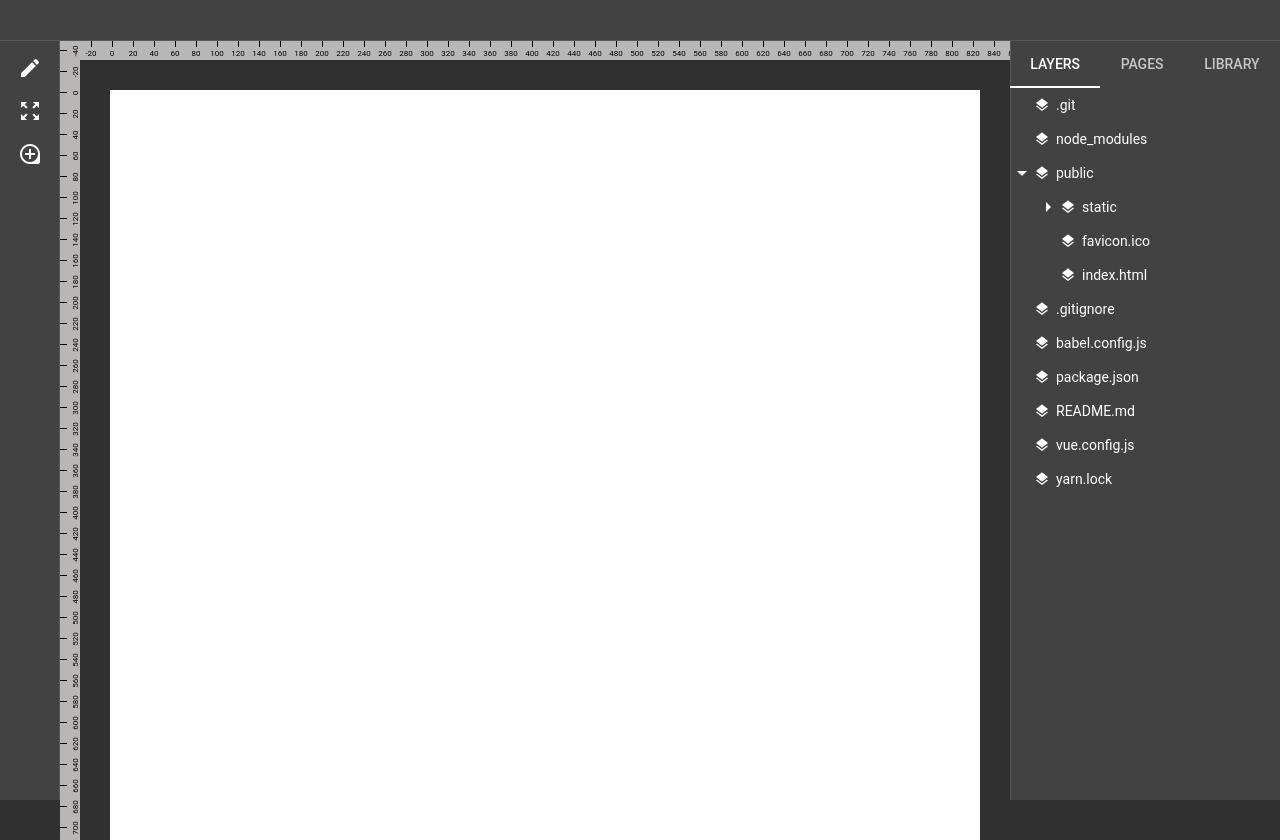
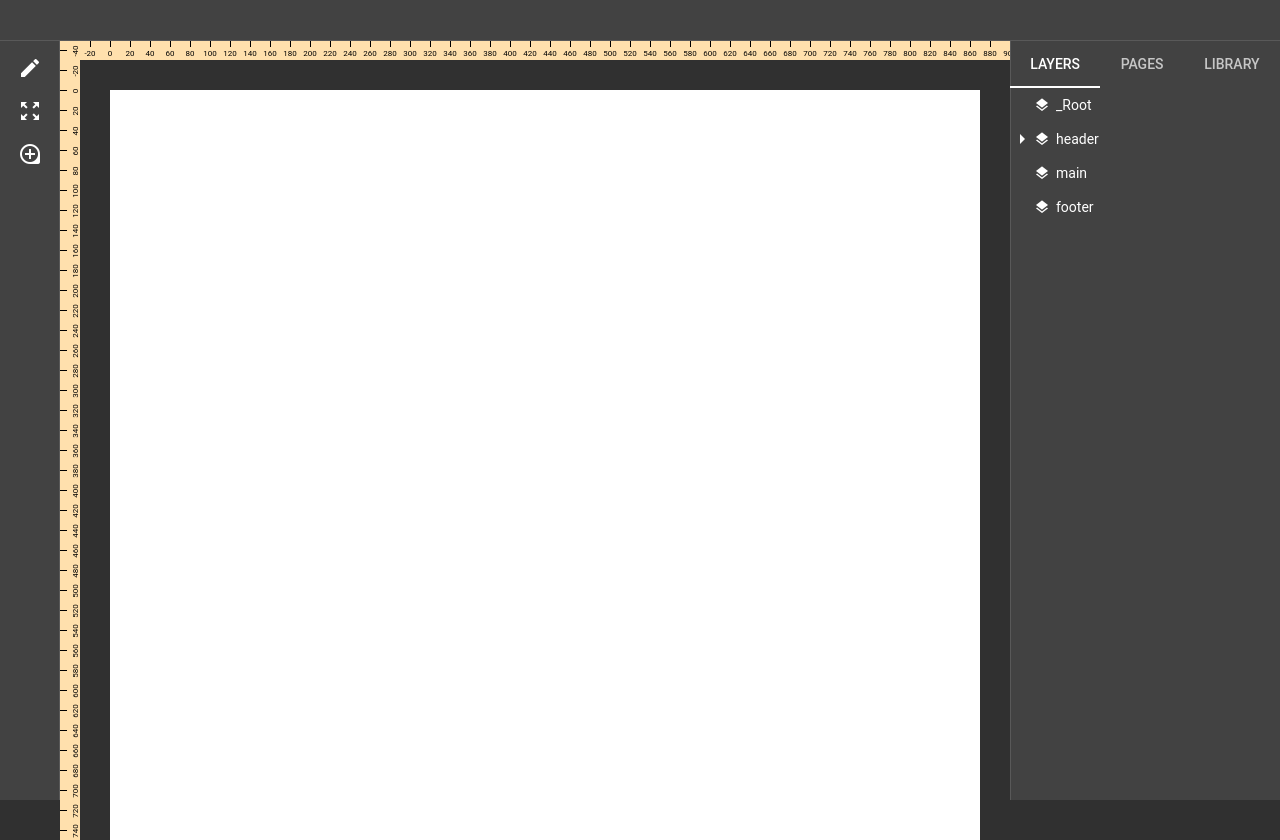
Before and after one commit to karlito40/codepen, a Vue app in the folder web-builder/: page / in a window 1280 px wide. Shown: the top 840 px of the page. Built offline with nearby package versions, Linux system fonts and the light colour scheme.

Commit message:
add pages

```diff
--- a/web-builder/src/components/LayerTree.vue
+++ b/web-builder/src/components/LayerTree.vue
@@ -15,65 +15,18 @@
 </template>
 
 <script>
+import { getCurrentPage } from '../fixtures/project';
+
 export default {
   name: 'LayerTree',
   data: () => ({
-      open: ['public'],
+    // open: ['public'],
+    open: [],
     tree: [],
-      items: [
-        {
-          name: '.git'
-        },
-        {
-          name: 'node_modules'
-        },
-        {
-          name: 'public',
-          children: [
-            {
-              name: 'static',
-              children: [{
-                name: 'logo.png',
-                file: 'png'
-              }]
-            },
-            {
-              name: 'favicon.ico',
-              file: 'png'
-            },
-            {
-              name: 'index.html',
-              file: 'html'
-            }
-          ]
-        },
-        {
-          name: '.gitignore',
-          file: 'txt'
-        },
-        {
-          name: 'babel.config.js',
-          file: 'js'
-        },
-        {
-          name: 'package.json',
-          file: 'json'
-        },
-        {
-          name: 'README.md',
-          file: 'md'
-        },
-        {
-          name: 'vue.config.js',
-          file: 'js'
-        },
-        {
-          name: 'yarn.lock',
-          file: 'txt'
-        }
-      ]
+    items: getCurrentPage().tree
   })
 }
+
 </script>
 
 <style scoped>
--- a/web-builder/src/components/Library.vue
+++ b/web-builder/src/components/Library.vue
@@ -1,15 +1,16 @@
 <template>
   <div class="library">
-    <v-card class="content" flat>
-      <v-list>
+    <v-list class="content">
       <template v-for="(item, index) in items">
         <v-subheader v-if="item.header" :key="item.header">
           {{ item.header }}
         </v-subheader>
         <v-divider v-else-if="item.divider" :key="index"></v-divider>
-
-
-          <v-list-tile v-else :key="item.title">
+        <v-list-tile v-else
+          :key="item.id"
+          ripple
+          @click="() => {}"
+        >
           <v-list-tile-action>
             <v-icon>layers</v-icon>
           </v-list-tile-action>
@@ -21,12 +22,6 @@
         </v-list-tile>
       </template>
     </v-list>
-
-      <!-- <v-card-text>
-        <p>Hello</p>
-        <p>Hello</p>
-      </v-card-text> -->
-    </v-card>
     <v-text-field
       class="search"
       placeholder="Search"
@@ -45,7 +40,7 @@ import library from '../fixtures/library';
 export default {
   name: 'Library',
   data() {
-    return { items: library};
+    return { items: library };
   }
 }
 </script>
--- /dev/null
+++ b/web-builder/src/components/PageList.vue
@@ -0,0 +1,39 @@
+<template>
+  <div class="page-list">
+    <v-list>
+      <v-list-tile>
+        <v-list-tile-content/>
+        <v-list-tile-action>
+          <v-tooltip left>
+            <v-btn icon slot="activator">
+              <v-icon>add_circle</v-icon>
+            </v-btn>
+            <span>New page</span>
+          </v-tooltip>
+        </v-list-tile-action>
+      </v-list-tile>
+      <v-divider/>
+
+      <template v-for="(page, index) in pages">
+        <v-list-tile :key="'tile-'+index" ripple @click="() => {}">
+          <v-list-tile-content>{{page.name}}</v-list-tile-content>
+          <v-list-tile-action>
+            <v-icon>link</v-icon>
+          </v-list-tile-action>
+        </v-list-tile>
+        <v-divider :key="'divider-'+index"/>
+      </template>
+    </v-list>
+  </div>
+
+</template>
+<script>
+import project from '../fixtures/project';
+
+export default {
+  name: 'PageList',
+  data() {
+    return { pages: project.pages };
+  }
+}
+</script>
--- a/web-builder/src/components/Rule.vue
+++ b/web-builder/src/components/Rule.vue
@@ -6,11 +6,15 @@
       :class="dir"
       :ref="dir"
       :key="dir"
-      :style="stylingRule(dir)"
+      :style="$data[dir].style"
     >
-      <div class="px" v-for="px in $data[dir].range" :key="px">
+      <div class="px"
+        v-for="indicator in $data[dir].indicators"
+        :key="indicator.content"
+        :style="indicator.style"
+      >
         <div class="indicator"></div>
-        <div class="text">{{px}}</div>
+        <div class="text">{{indicator.content}}</div>
       </div>
     </div>
   </div>
@@ -22,8 +26,8 @@ export default {
   name: 'Rule',
   data() {
     return {
-      vertical: {range: [], padding: 0, size: 0},
-      horizontal: {range: [], padding: 0, size: 0},
+      vertical: {indicators: [], style: {}},
+      horizontal: {indicators: [], style: {}},
     }
   },
   methods: {
@@ -33,7 +37,6 @@ export default {
 
       if(dir === 'vertical') {
         paddingTarget = 'paddingTop';
-        paddingTarget = 'paddingTop';
         dimTarget = 'height';
       }
 
@@ -42,7 +45,7 @@ export default {
         [dimTarget]: this[dir].size + 'px',
       }
     },
-    createInterval([startAt, endAt], size) {
+    createInterval(dir, [startAt, endAt], size) {
       const previous = Array(Math.abs(startAt))
         .fill()
         .map((v, index) => -index)
@@ -54,8 +57,30 @@ export default {
         .map((v, index) => index)
         .filter(px => (px % WITH_INTERVAL) === 0);
 
-      const skipPixel = Math.abs(startAt) - Math.abs(previous[0]);
-      return {range: [...previous, ...next], padding: skipPixel, size};
+      const padding = Math.abs(startAt) - Math.abs(previous[0]);
+
+      let positionTarget = 'left';
+      let sizeTarget = 'width';
+      if(dir === 'vertical') {
+        positionTarget = 'top';
+        sizeTarget = 'height';
+      }
+
+      const indicators = [...previous, ...next].map((indicator, i) => {
+        return {
+          content: indicator,
+          style: {
+            [positionTarget]: (i * WITH_INTERVAL + padding) + 'px'
+          }
+        }
+      });
+
+      return {
+        indicators,
+        style: {
+          [sizeTarget]: size + 'px'
+        }
+      };
     }
   },
   mounted() {
@@ -66,8 +91,8 @@ export default {
     const width = parseInt(style.width, 10);
     const height = parseInt(style.height, 10)
 
-    this.horizontal = this.createInterval([-paddingLeft, width - paddingLeft], width);
-    this.vertical = this.createInterval([-paddingTop, height - paddingTop], height);
+    this.horizontal = this.createInterval('horizontal', [-paddingLeft, width - paddingLeft], width);
+    this.vertical = this.createInterval('vertical', [-paddingTop, height - paddingTop], height);
   }
 }
 </script>
@@ -82,10 +107,9 @@ $RULE_SIZE: 20px;
   position: absolute;
   top: 0;
   left: 0;
-  display: flex;
   font-size: 8px;
   overflow: hidden;
-  background: #b9b6b6;
+  background: #ffe0ad;
 
 }
 
@@ -96,16 +120,11 @@ $RULE_SIZE: 20px;
 
   .rule.vertical {
     width: $RULE_SIZE;
-    flex-direction: column;
   }
 
-.px {
-  flex-shrink: 0;
-  flex-grow: 0;
-}
+.px { position: absolute; }
 
   .horizontal .px {
-    margin-right: $WITH_INTERVAL;
     height: 100%;
     width: 1px;
   }
@@ -126,7 +145,6 @@ $RULE_SIZE: 20px;
   }
 
   .vertical .px {
-    margin-bottom: $WITH_INTERVAL;
     height: 1px;
     width: 100%;
   }
--- a/web-builder/src/components/SidebarScheme.vue
+++ b/web-builder/src/components/SidebarScheme.vue
@@ -12,17 +12,15 @@
 <script>
 import LayerTree from './LayerTree';
 import Library from './Library';
+import PageList from './PageList';
 
-const Pages = {
-  name: 'Pages'
-}
 export default {
   name: 'SidebarScheme',
   data() {
     return {
       schemeTabs: [
         {title: 'Layers', component: LayerTree },
-        {title: 'Pages', component: Pages },
+        {title: 'Pages', component: PageList },
         {title: 'Library', component: Library },
       ]
     };
--- a/web-builder/src/fixtures/library.js
+++ b/web-builder/src/fixtures/library.js
@@ -1,50 +1,34 @@
-export default [
-  {
-    title: '<Div/>',
-    subtitle: "Div component"
-  },
-  { divider: true, inset: true },
-  {
-    title: '<Link/>',
-    subtitle: "Link component"
-  },
-  { divider: true, inset: true },
-  {
-    title: '<Image/>',
-    subtitle: "Image component"
-  },
-  { divider: true, inset: true },
-  {
-    title: '<Video/>',
-    subtitle: "Video component"
-  },
-  { divider: true, inset: true },
-  {
-    title: '<Youtube/>',
-    subtitle: "Youtube component"
-  },
-  { divider: true, inset: true },
-  {
-    title: '<Article/>',
-    subtitle: "Article component"
-  },
-  {
-    title: '<Section/>',
-    subtitle: "Section component"
-  },
-  { header: '@vuetify' },
-  {
-    title: '<Carousel/>',
-    subtitle: "Carousel component"
-  },
-  { header: '@karlito40' },
-  {
-    title: '<Animation/>',
-    subtitle: "Animation component"
-  },
-  { header: 'Personal' },
-  {
-    title: '<Form/>',
-    subtitle: "Form component"
-  },
-]
+const components = {
+  Common: {components: ['Div', 'Link', 'Span'], header: true},
+  Semantic: ['Section', 'Article', 'Nav', 'Aside', 'Header', 'Footer'],
+  Media: ['Image', 'Video', 'Youtube'],
+  Form: ['Form', 'Input', 'Textarea', 'Button', 'TextField'],
+  '@vuetify': ['Carousel'],
+  '@karlito40': ['Timeline'],
+  'Current Project': ['Form'],
+}
+
+const library = [];
+for(let [category, value] of Object.entries(components)) {
+  const meta = Array.isArray(value)
+    ? { components: value, header: true }
+    : value;
+
+  if(meta.header) {
+    library.push({ header: category })
+  }
+
+  library.push({ divider: true });
+
+  meta.components.forEach(c => {
+    library.push({
+      id: library.length,
+      title: `<${c}/>`,
+      subtitle: `${c} component`
+    });
+
+    library.push({ divider: true });
+  });
+}
+
+export default library;
--- /dev/null
+++ b/web-builder/src/fixtures/project.js
@@ -0,0 +1,47 @@
+// TODO: transform to component
+const project = {
+  currentPage: 'Home',
+  pages: [{
+    name: 'Home',
+    tree: [
+      {
+        name: '_Root',
+        component: 'Layer'
+      },
+      {
+        name: 'header',
+        component: 'Layer',
+        children: [{
+          name: 'nav',
+          component: '@current/CustomNav',
+          props: {
+
+          }
+        }]
+      },
+      {
+        name: 'main',
+        component: 'Layer',
+      },
+      {
+        name: 'footer',
+        component: 'Layer',
+      }
+    ]
+  },
+  {
+    name: 'Contact',
+    tree: [
+      {
+        name: '_Root',
+        component: 'Layer'
+      },
+    ]
+  }]
+};
+
+export default project;
+
+export function getCurrentPage() {
+  return project.pages.find(page => page.name === project.currentPage);
+}
```
Lines whose indentation alone changed are shown as unchanged.
